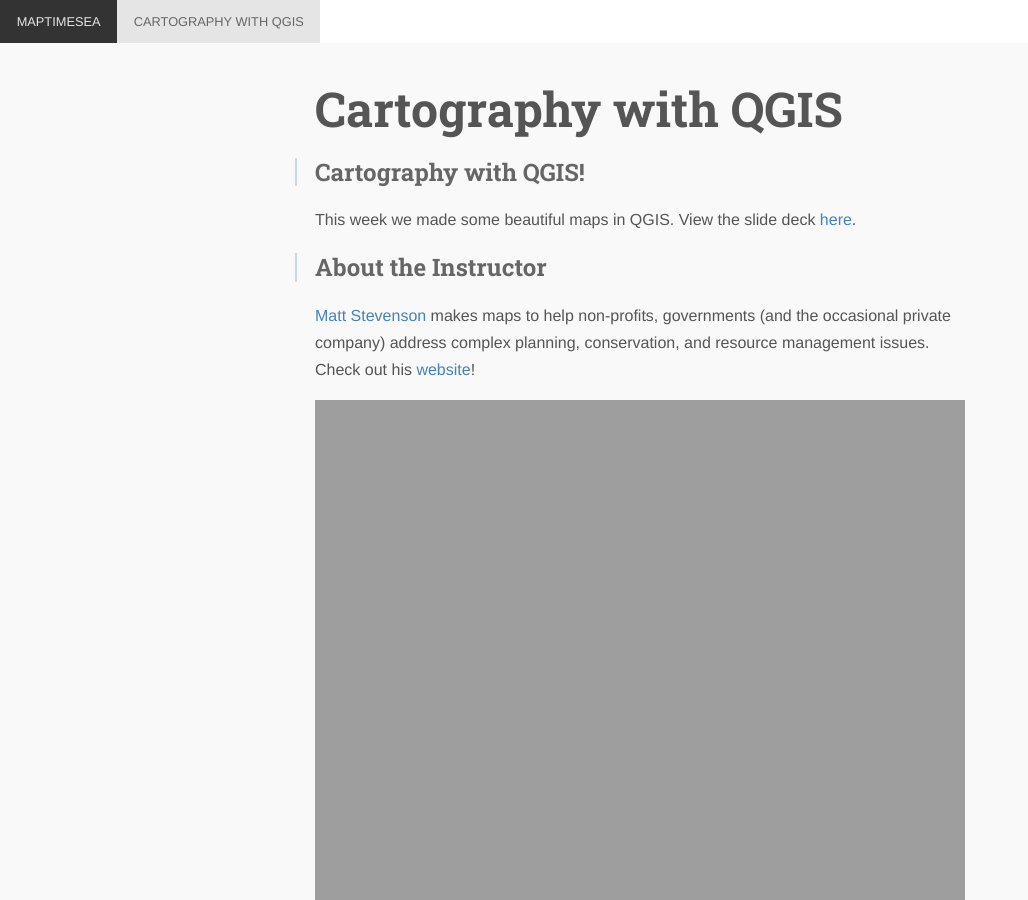
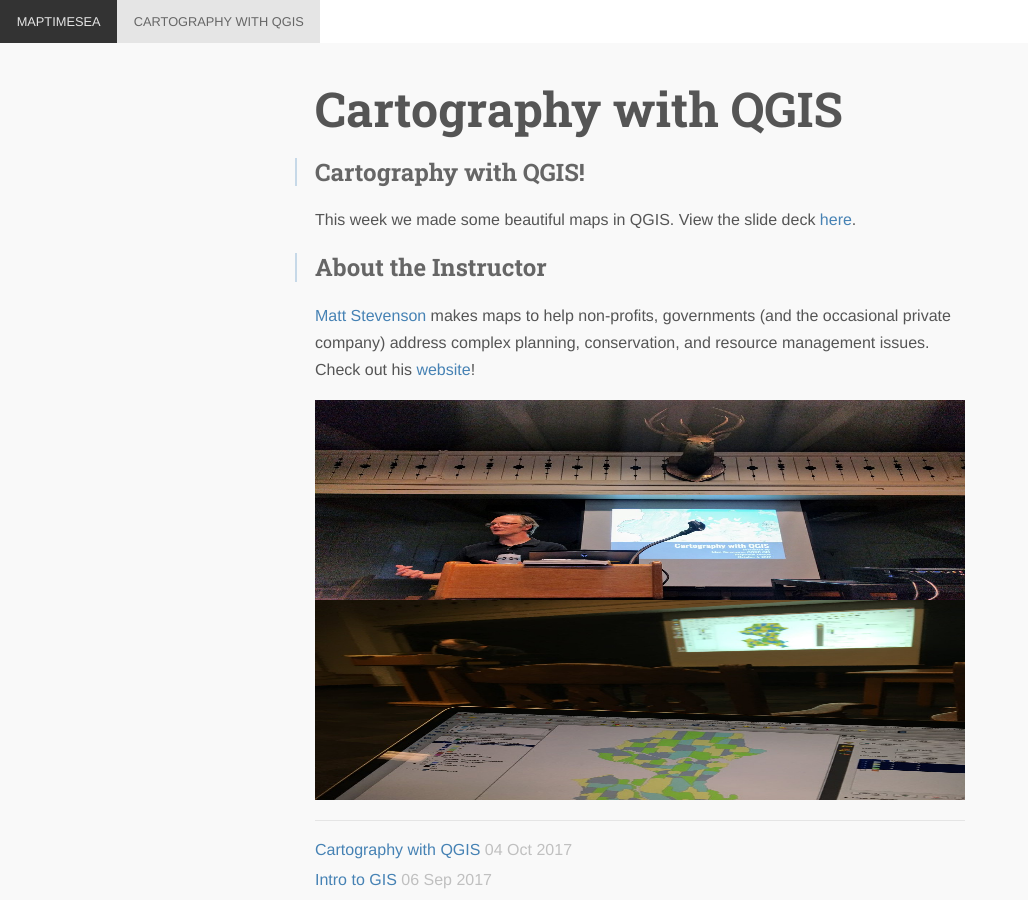
Before and after one commit to MaptimeSEA/maptimesea.github.io, a Jekyll site: the page built from _posts/2017-10-04-cartographyqgis.markdown, in a window 1280 px wide and 900 px high. Shown: the whole window, without its empty margins (0-1028 px from the left). Built offline with Jekyll 4.4.1, drawn with Linux system fonts in a browser that asks for light colours; nearby versions of some CDN libraries; Markdown is read by kramdown in place of the engine named in the settings.

Commit message:
fixed images in cartography with qgis

```diff
--- a/_posts/2017-10-04-cartographyqgis.markdown
+++ b/_posts/2017-10-04-cartographyqgis.markdown
@@ -11,5 +11,5 @@
 
 [Matt Stevenson](https://twitter.com/COREGIS) makes maps to help non-profits, governments (and the occasional private company) address complex planning, conservation, and resource management issues. Check out his [website](http://www.coregis.net/)!
 
-![qgismapping1](/img/tut_cwqgis1.jpg = 250x250)
-![qgismapping2](/img/tut_cwqgis2.jpg = 250x250)
+![qgismapping1](/img/tut_cwqgis1.jpg){:height="200px" width="200px"}
+![qgismapping2](/img/tut_cwqgis2.jpg){:height="200px" width="200px"}
```
